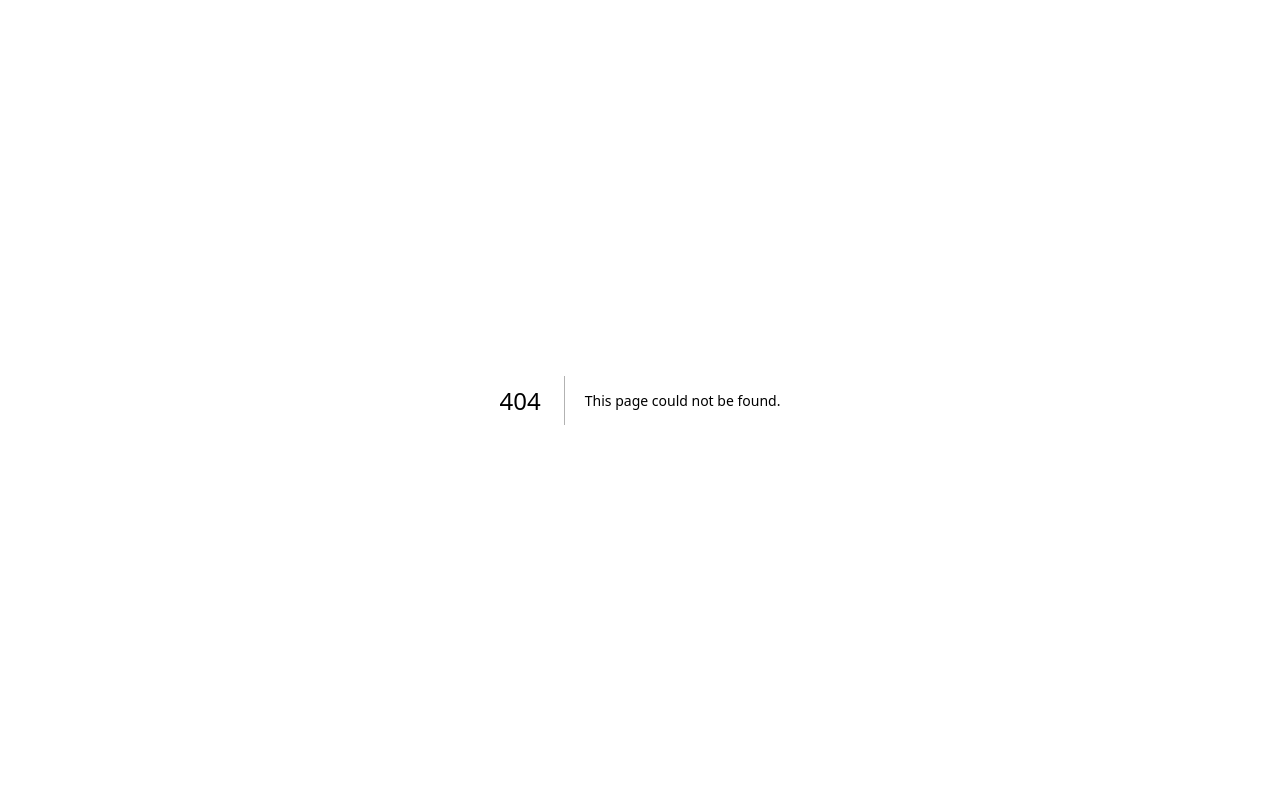
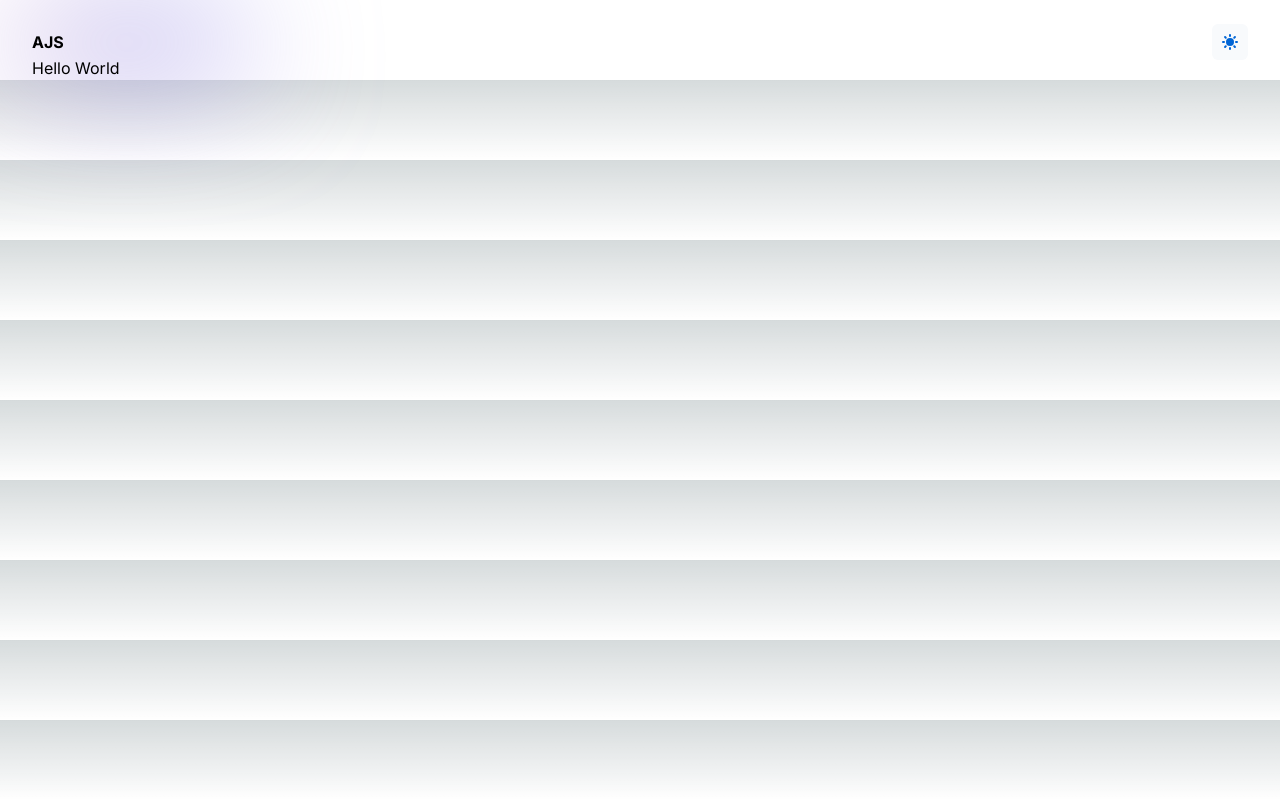
Before and after one commit to AzizJabbar/portfolio-web, a Next.js app: page /about in a window 1280 px wide. Before the commit this address had no page. Built offline with nearby package versions, Linux system fonts and the light colour scheme.

Commit message:
add about page

```diff
--- /dev/null
+++ b/src/app/about/page.js
@@ -0,0 +1,100 @@
+"use client";
+import { useState, useEffect } from "react";
+import { useTheme } from "next-themes";
+import { Dialog } from "@headlessui/react";
+import { Bars3Icon, DeviceTabletIcon, XMarkIcon } from "@heroicons/react/24/outline";
+import Modal from "../../components/Modal";
+import { Icon } from "@iconify/react";
+import Fade from "react-reveal/Fade";
+import VideoBackground from "@/components/VideoBackground";
+// import TypeWriterEffect from "react-typewriter-effect";
+
+export default function About() {
+  const [mobileMenuOpen, setMobileMenuOpen] = useState(false);
+  const [work, setWork] = useState(1);
+  const [open, setOpen] = useState(false);
+  const [project, setProject] = useState(1);
+
+  const { systemTheme, theme, setTheme } = useTheme();
+  const [mounted, setMounted] = useState(false);
+
+  useEffect(() => {
+    setMounted(true);
+  }, []);
+
+  if (!mounted) return null;
+
+  const currentTheme = theme === "system" ? systemTheme : theme;
+
+  return (
+    <div className="bg-white dark:bg-slate-900">
+      <header className="absolute inset-x-0 top-0 z-50">
+        <nav className="flex items-center justify-between p-6 lg:px-8" aria-label="Global">
+          <div className="flex lg:flex-1">
+            <a href="#" className="-m-1.5 p-1.5">
+              <span className="sr-only"></span>
+              <b>AJS</b>
+              {/* <img className="h-8 w-auto" src="https://tailwindui.com/img/logos/mark.svg?color=blue&shade=600" alt="" /> */}
+            </a>
+          </div>
+          <div className="flex lg:hidden">
+            <button
+              type="button"
+              className="-m-2.5 inline-flex items-center justify-center rounded-md p-2.5 text-slate-700 dark:text-slate-400"
+              onClick={() => setMobileMenuOpen(true)}
+            >
+              <span className="sr-only">Open main menu</span>
+              <Bars3Icon className="h-6 w-6" aria-hidden="true" />
+            </button>
+          </div>
+
+          <div className="hidden lg:flex lg:flex-1 lg:justify-end">
+            <a href="#" className="text-sm font-semibold leading-6 text-slate-900 dark:text-slate-100">
+              {currentTheme === "dark" ? (
+                <button
+                  className="hover:bg-gray-800 border-2 border-blue-500 w-fit rounded-md p-2"
+                  onClick={() => setTheme("light")}
+                >
+                  <img src="/moon.svg" alt="logo" height="20px" width="20px" className="-hue-rotate-60" />
+                </button>
+              ) : (
+                <button className="bg-slate-50 w-fit rounded-md p-2 hover:bg-gray-300" onClick={() => setTheme("dark")}>
+                  <img src="/sun.svg" alt="logo" height="20px" width="20px" className="-hue-rotate-60" />
+                </button>
+              )}
+            </a>
+          </div>
+        </nav>
+        <Dialog as="div" className="lg:hidden" open={mobileMenuOpen} onClose={setMobileMenuOpen}>
+          <div className="fixed inset-0 z-50" />
+          <Dialog.Panel className="fixed inset-y-0 right-0 z-50 w-full overflow-y-auto bg-white px-6 py-6 sm:max-w-sm sm:ring-1 sm:ring-gray-900/10">
+            <div className="flex items-center justify-between">
+              <a href="#" className="-m-1.5 p-1.5">
+                <span className="sr-only">AJS</span>
+                <b>AJS</b>
+                {/* <img
+                  className="h-8 w-auto"
+                  src="https://tailwindui.com/img/logos/mark.svg?color=blue&shade=600"
+                  alt=""
+                /> */}
+              </a>
+              <button
+                type="button"
+                className="-m-2.5 rounded-md p-2.5 text-slate-700 dark:text-slate-400"
+                onClick={() => setMobileMenuOpen(false)}
+              >
+                <span className="sr-only">Close menu</span>
+                <XMarkIcon className="h-6 w-6" aria-hidden="true" />
+              </button>
+            </div>
+          </Dialog.Panel>
+        </Dialog>
+      </header>
+
+      <div className="relative isolate px-6 pt-14 lg:px-8">
+        <VideoBackground />
+        <h1>Hello World</h1>
+      </div>
+    </div>
+  );
+}
--- a/src/app/page.js
+++ b/src/app/page.js
@@ -1,5 +1,6 @@
 "use client";
 import { useState, useEffect } from "react";
+import Link from "next/link";
 import { useTheme } from "next-themes";
 import { Dialog } from "@headlessui/react";
 import { Bars3Icon, DeviceTabletIcon, XMarkIcon } from "@heroicons/react/24/outline";
@@ -14,6 +15,7 @@ import projects from "../data/projects.json";
 import careers from "../data/careers.json";
 import skills from "../data/skills.json";
 import VideoBackground from "@/components/VideoBackground";
+import { useRouter } from "next/navigation";
 // import TypeWriterEffect from "react-typewriter-effect";
 
 const navigation = [
@@ -33,6 +35,7 @@ export default function Home() {
 
   const { systemTheme, theme, setTheme } = useTheme();
   const [mounted, setMounted] = useState(false);
+  const router = useRouter();
 
   useEffect(() => {
     setMounted(true);
@@ -211,12 +214,20 @@ export default function Home() {
             About Me
           </h1>
           <Fade right>
-            <p className="mt-6 text-lg leading-8 text-slate-600 dark:text-slate-400">
+            <p className="my-6 text-lg leading-8 text-slate-600 dark:text-slate-400">
               I am a fresh graduate of the University of Indonesia, majoring in Information Systems with interest in
               front end development and android development. I am a fast learner and want to learn as much as I can
               about exciting new things.
             </p>
           </Fade>
+
+          <Link
+            className="rounded-md bg-blue-600 px-3.5 py-2.5 text-sm font-semibold text-white shadow-sm hover:bg-blue-500 focus-visible:outline focus-visible:outline-2 focus-visible:outline-offset-2 focus-visible:outline-blue-600"
+            href="/about"
+            scroll={false}
+          >
+            MORE ABOUT ME
+          </Link>
         </div>
 
         <div className="mx-8 md:mx-16 lg:mx-24 py-16 sm:py-32 lg:py-24">
```
